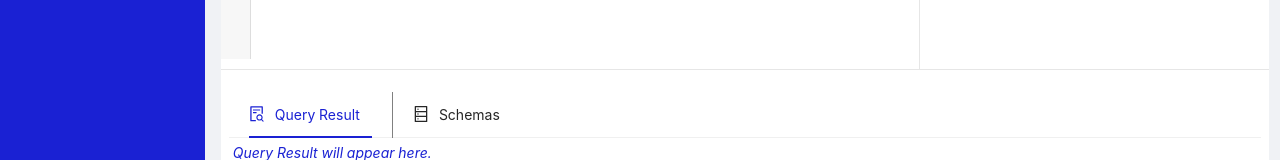
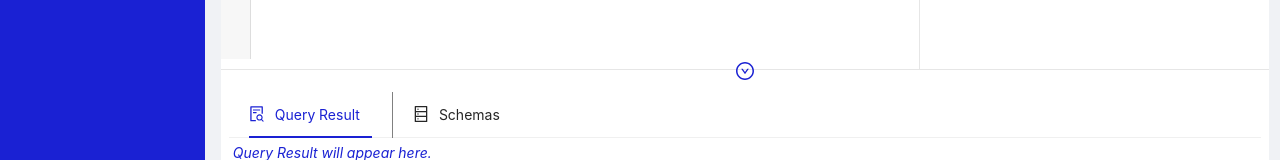
Before and after one commit to dsac147/sql-editor, a React (Create React App) app: page /dashboard in a window 1280 px wide. Shown: the part 389-549 px from the top of the page. Built offline with nearby package versions, Linux system fonts and the light colour scheme.

Commit message:
Fixed collapse

```diff
--- a/src/Components/RunQueryPage/index.js
+++ b/src/Components/RunQueryPage/index.js
@@ -83,6 +83,7 @@ export default function RunQueryPage() {
         style={{
           height: "2%",
         }}
+        className="dashboard__container-middle"
       >
         <Button
           icon={collapseIcon}
--- a/src/Components/RunQueryPage/runQueryPage.css
+++ b/src/Components/RunQueryPage/runQueryPage.css
@@ -17,6 +17,10 @@
     border-bottom: 0.025rem solid #e6e6e6;
 }
 
+.dashboard__container-middle{
+    position: relative;
+}
+
 .dashboard__container-collapse{
     position: absolute;
     top: -1.2rem;
```
